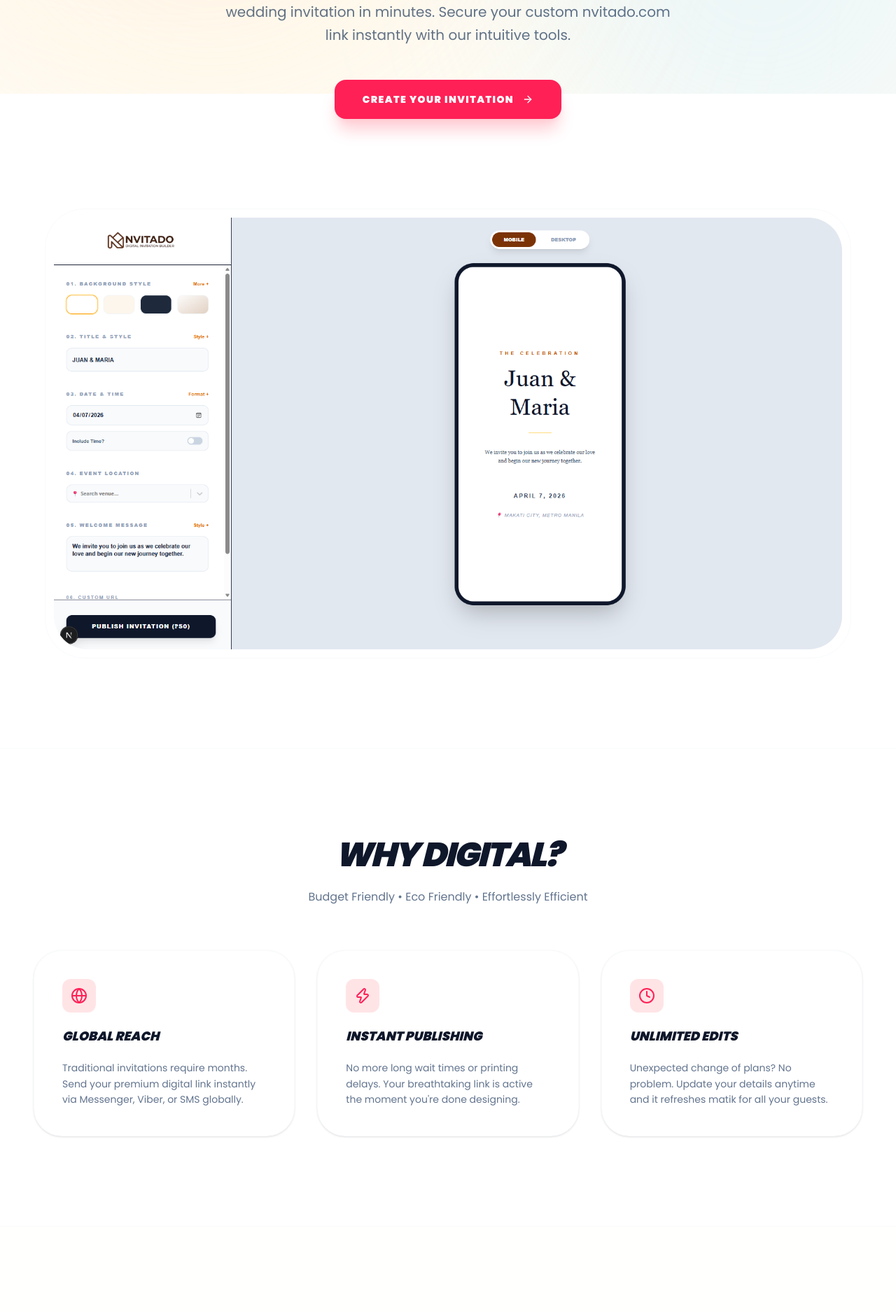
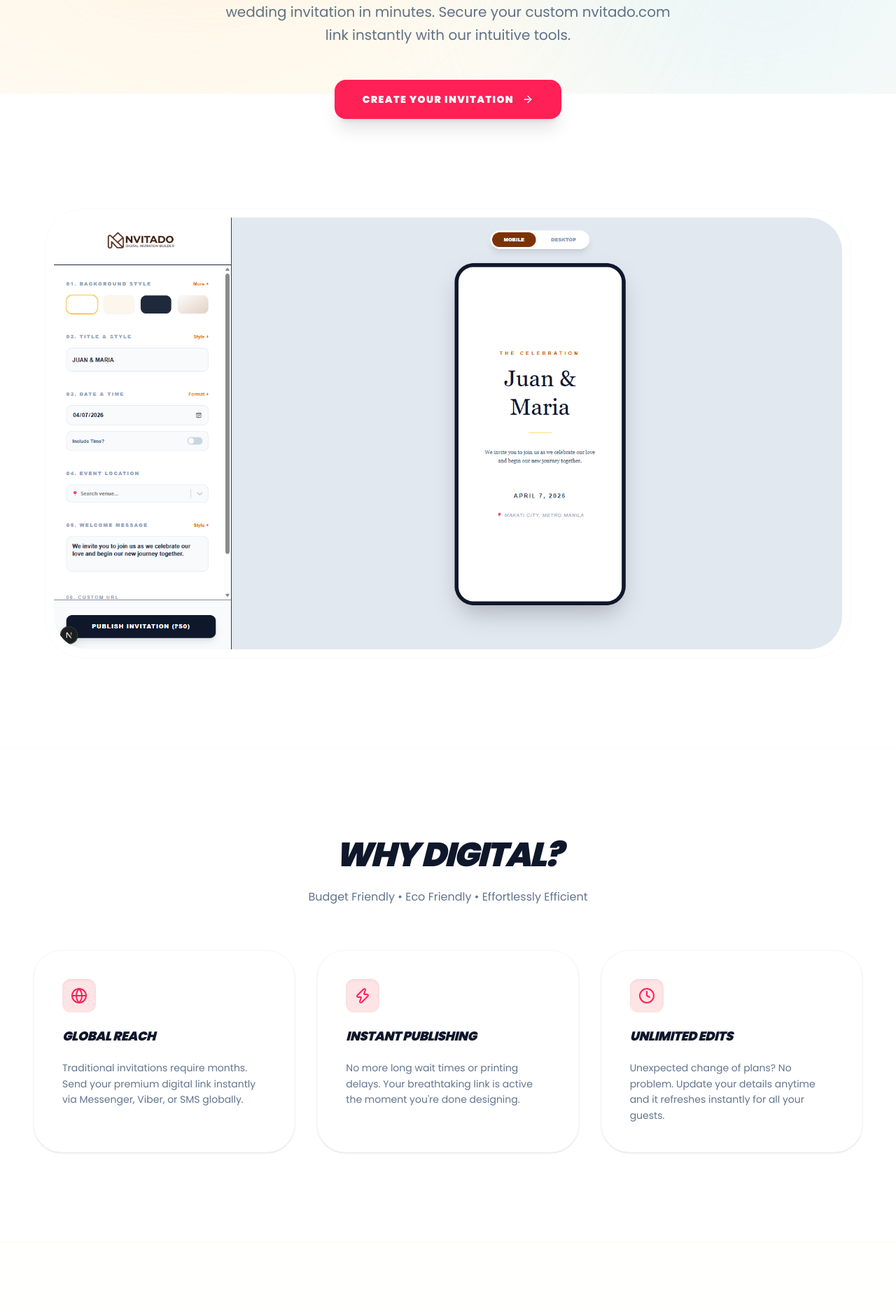
Before and after one commit to nomuu/nvitado-builder, a Next.js app: page / in a window 1280 px wide. Shown: the part 666-2541 px from the top of the page at 70% size. Built offline with nearby package versions, Linux system fonts and the light colour scheme.

Commit message:
Update page.tsx

```diff
--- a/app/page.tsx
+++ b/app/page.tsx
@@ -3,7 +3,7 @@ import React from 'react';
 import Link from 'next/link';
 import { motion } from 'framer-motion';
 import {
-  Palette, Sparkles, HeartHandshake, ArrowRight,
+  Sparkles, ArrowRight,
   Zap, Globe, Clock, CheckCircle2
 } from 'lucide-react';
 import { Poppins } from 'next/font/google';
@@ -47,7 +47,7 @@ export default function LandingPage() {
       <nav className="fixed top-0 left-0 w-full z-50 bg-[#FFFDF8]/80 backdrop-blur-md border-b border-slate-100/50">
         <div className="flex justify-between items-center px-6 lg:px-12 py-4 max-w-[1400px] mx-auto relative z-10 font-sans">
           <img src="/assets/images/logo2.png" alt="Nvitado" className="h-7 w-auto" />
-          <Link href="/create" className="text-[10px] font-black tracking-widest uppercase bg-slate-900 text-white px-7 py-3 rounded-full hover:bg-rose-500 transition-all flex items-center gap-2 group shadow-lg shadow-slate-200/50">
+          <Link href="/create" className="text-[10px] font-black tracking-widest uppercase bg-slate-900 text-white px-7 py-3 rounded-full hover:bg-rose-500 transition-all flex items-center gap-2 group shadow-lg">
             GET STARTED
             <ArrowRight className="w-3 h-3 group-hover:translate-x-1 transition-transform" />
           </Link>
@@ -71,9 +71,8 @@ export default function LandingPage() {
           Why wait for prints? Create a breathtaking, mobile-first wedding invitation in minutes. Secure your custom nvitado.com link instantly with our intuitive tools.
         </motion.p>
 
-        {/* FIXED: relative at z-10 moved inside className */}
         <motion.div custom={3} initial="hidden" animate="visible" variants={fadeInUp} className="relative z-10">
-          <Link href="/create" className="bg-rose-500 text-white px-10 py-4.5 rounded-2xl font-black text-sm tracking-widest shadow-xl shadow-rose-200 hover:bg-rose-600 transition-all flex items-center justify-center gap-3 active:scale-95 group">
+          <Link href="/create" className="bg-rose-500 text-white px-10 py-4.5 rounded-2xl font-black text-sm tracking-widest shadow-xl hover:bg-rose-600 transition-all flex items-center justify-center gap-3 active:scale-95 group">
             CREATE YOUR INVITATION
             <ArrowRight className="w-4 h-4 group-hover:translate-x-1 transition-transform" />
           </Link>
@@ -81,20 +80,20 @@ export default function LandingPage() {
       </section>
 
       {/* PREVIEW IMAGE SECTION */}
-      <section className="px-6 lg:px-12 pb-32">
+      <section className="px-6 lg:px-12 pb-32 relative z-10">
         <motion.div
           initial={{ opacity: 0, scale: 0.95, y: 40 }}
           whileInView={{ opacity: 1, scale: 1, y: 0 }}
           viewport={{ once: true, amount: 0.3 }}
           transition={{ duration: 1 }}
-          className="max-w-6xl mx-auto rounded-[3.5rem] p-3 bg-white shadow-3xl shadow-rose-100 border border-slate-50 overflow-hidden relative group"
+          className="max-w-6xl mx-auto rounded-[3.5rem] p-3 bg-white shadow-3xl shadow-rose-100 border border-slate-50 overflow-hidden group"
         >
           <img src="/assets/images/builder-preview.png" alt="Nvitado Builder" className="w-full h-auto rounded-[3rem] group-hover:scale-[1.01] transition-transform duration-1000" />
         </motion.div>
       </section>
 
-      {/* FEATURES SECTION */}
-      <section className="py-32 px-6 lg:px-12 bg-white/50 border-y border-slate-100/50 backdrop-blur-sm">
+      {/* WHY DIGITAL SECTION */}
+      <section className="py-32 px-6 lg:px-12 bg-white/50 border-y border-slate-100/50 backdrop-blur-sm relative z-10">
         <div className="max-w-7xl mx-auto">
           <div className="text-center mb-16">
             <h2 className="text-3xl md:text-5xl font-black tracking-tighter mb-6 uppercase italic">Why Digital?</h2>
@@ -104,17 +103,13 @@ export default function LandingPage() {
             {[
               { icon: Globe, title: "Global Reach", desc: "Traditional invitations require months. Send your premium digital link instantly via Messenger, Viber, or SMS globally." },
               { icon: Zap, title: "Instant Publishing", desc: "No more long wait times or printing delays. Your breathtaking link is active the moment you're done designing." },
-              { icon: Clock, title: "Unlimited Edits", desc: "Unexpected change of plans? No problem. Update your details anytime and it refreshes matik for all your guests." }
+              { icon: Clock, title: "Unlimited Edits", desc: "Unexpected change of plans? No problem. Update your details anytime and it refreshes instantly for all your guests." }
             ].map((feature, i) => (
-              <motion.div
-                key={i}
-                whileHover={{ y: -8 }}
-                className="p-10 rounded-[2.5rem] bg-white border border-slate-100/50 space-y-5 shadow-sm hover:shadow-xl transition-all"
-              >
-                <div className="w-12 h-12 bg-rose-100 rounded-xl flex items-center justify-center text-rose-500">
+              <motion.div key={i} whileHover={{ y: -8 }} className="p-10 rounded-[2.5rem] bg-white border border-slate-100/50 space-y-5 shadow-sm hover:shadow-xl transition-all">
+                <div className="w-12 h-12 bg-rose-100 rounded-xl flex items-center justify-center text-rose-500 shadow-inner">
                   <feature.icon className="w-6 h-6" />
                 </div>
-                <h3 className="font-black text-lg uppercase italic">{feature.title}</h3>
+                <h3 className="font-black text-lg uppercase italic tracking-tight">{feature.title}</h3>
                 <p className="text-slate-500 text-sm leading-relaxed font-medium">{feature.desc}</p>
               </motion.div>
             ))}
@@ -122,8 +117,8 @@ export default function LandingPage() {
         </div>
       </section>
 
-      {/* STEPS SECTION */}
-      <section className="py-32 px-6 lg:px-12 relative overflow-hidden bg-[#FFFDF8]/30">
+      {/* HOW IT WORKS SECTION */}
+      <section className="py-32 px-6 lg:px-12 relative overflow-hidden bg-[#FFFDF8]/30 z-10">
         <div className="max-w-7xl mx-auto">
           <div className="flex flex-col lg:flex-row items-center gap-20">
             <div className="flex-1">
@@ -153,8 +148,8 @@ export default function LandingPage() {
         </div>
       </section>
 
-      {/* FINAL CTA */}
-      <section className="py-40 px-6 text-center">
+      {/* FINAL CTA SECTION */}
+      <section className="py-40 px-6 text-center relative z-10">
         <motion.div initial={{ opacity: 0, scale: 0.95 }} whileInView={{ opacity: 1, scale: 1 }} viewport={{ once: true }}>
           <h2 className="text-5xl md:text-7xl font-black tracking-tighter mb-10 uppercase italic leading-none">Ready to start <br/>your story?</h2>
           <Link href="/create" className="inline-flex bg-slate-900 text-white px-14 py-6 rounded-[1.8rem] font-black text-sm tracking-widest hover:bg-rose-600 transition-all shadow-xl active:scale-95 group items-center gap-4">
```
